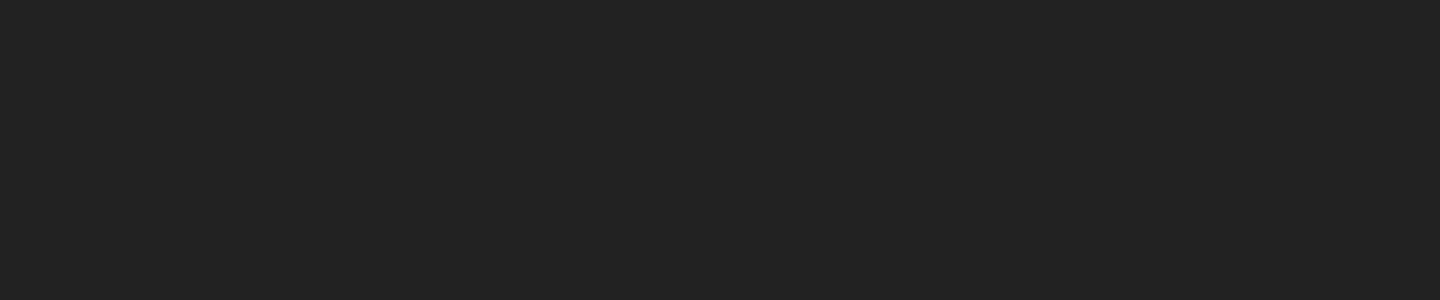
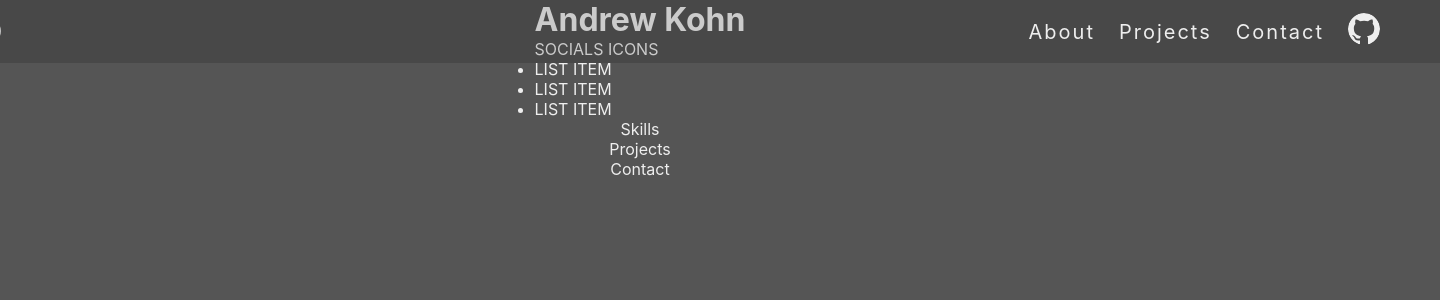
Before and after one commit to AndrewKohn/apk-portfolio, a JavaScript app: page / in a window 1280 px wide. Shown: the top 300 px of the page, 1440 px wide, since content can reach past the window. Built offline with nearby package versions, Linux system fonts and the light colour scheme; the HTML template or start-up script is replaced by a standard one.

Commit message:
added initial components

```diff
--- a/src/App.js
+++ b/src/App.js
@@ -1,7 +1,20 @@
 import classes from './App.module.css';
+import Contact from './components/Contact/Contact';
+import Header from './components/Header/Header';
+import NavBar from './components/NavBar/NavBar';
+import Projects from './components/Projects/Projects';
+import Skills from './components/Skills/Skills';
 
 const App = props => {
-  return <main></main>;
+  return (
+    <main>
+      <NavBar />
+      <Header />
+      <Skills />
+      <Projects />
+      <Contact />
+    </main>
+  );
 };
 
 export default App;
--- a/src/App.module.css
+++ b/src/App.module.css
@@ -0,0 +1,9 @@
+main {
+  background-color: #555;
+  width: var(--total-width);
+  height: 190rem;
+  display: flex;
+  justify-content: flex-start;
+  align-items: center;
+  flex-direction: column;
+}
--- /dev/null
+++ b/src/components/Contact/Contact.js
@@ -0,0 +1,7 @@
+import classes from './Contact.module.css';
+
+const Contact = props => {
+  return <div>Contact</div>;
+};
+
+export default Contact;
--- /dev/null
+++ b/src/components/Header/Header.js
@@ -0,0 +1,19 @@
+import classes from './Header.module.css';
+
+const Header = props => {
+  return (
+    <div>
+      <div>
+        <h1>Andrew Kohn</h1>
+        <div>SOCIALS ICONS</div>
+      </div>
+      <ul>
+        <li>LIST ITEM</li>
+        <li>LIST ITEM</li>
+        <li>LIST ITEM</li>
+      </ul>
+    </div>
+  );
+};
+
+export default Header;
--- /dev/null
+++ b/src/components/Projects/Projects.js
@@ -0,0 +1,7 @@
+import classes from './Projects.module.css';
+
+const Projects = props => {
+  return <div>Projects</div>;
+};
+
+export default Projects;
--- /dev/null
+++ b/src/components/Skills/Skills.js
@@ -0,0 +1,7 @@
+import classes from './Skills.module.css';
+
+const Skills = props => {
+  return <div>Skills</div>;
+};
+
+export default Skills;
--- a/src/index.css
+++ b/src/index.css
@@ -1,3 +1,9 @@
+:root {
+  --total-width: 160rem;
+  --text-color-primary: #eee;
+  --text-color-active: #ccc;
+}
+
 * {
   margin: 0;
   padding: 0;
```
Also changed, not shown: src/components/Contact/Contact.module.css (added), src/components/Header/Header.module.css (added), src/components/Projects/Projects.module.css (added), src/components/Skills/Skills.module.css (added).
